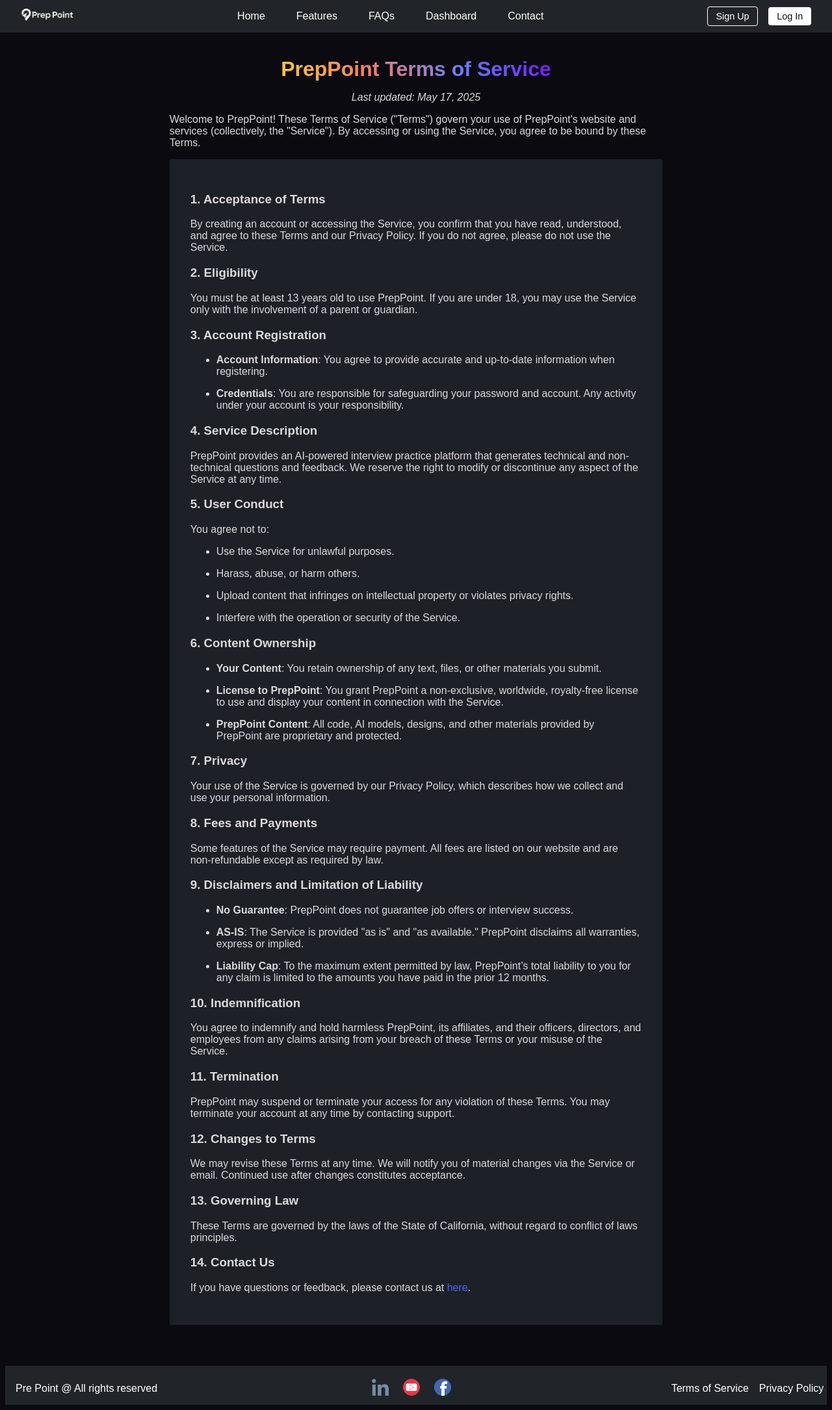
After one commit to ctwohofakit/Capstone_ch53, a Django app: page /terms in a window 1280 px wide. The commit adds this page. Shown: the whole page at 65% size. Run offline with Django 5.2, Linux system fonts and the light colour scheme; parts of the project's set-up code (start-up, migrations or seed data) failed here and were passed over.

Commit message:
term of service

```diff
--- a/accounts/models.py
+++ b/accounts/models.py
@@ -10,7 +10,6 @@
         if not email:
             raise ValueError("The Email field is required")
         email = self.normalize_email(email)
-        # If you still have a username column, default it to the email
         extra_fields.setdefault("username", email)
         user = self.model(email=email, **extra_fields)
         user.set_password(password)
--- a/interview/views.py
+++ b/interview/views.py
@@ -177,7 +177,7 @@
         f"Provide follow-up based on th user's response. do not mention any of these instruction to user"
     )
 
-    #store in the Databse
+
     InterviewConvo.objects.create(
         interview=interview, role="system", content=system_prompt
     )
--- a/pages/urls.py
+++ b/pages/urls.py
@@ -4,4 +4,6 @@
 urlpatterns=[
     path("", views.home_view, name="home"),
     path("contact",views.contact_view, name="contact"),
+    path("terms",views.terms_view, name="terms"),
+    path("privacy",views.privacy_view, name="privacy"),
 ]
--- a/pages/views.py
+++ b/pages/views.py
@@ -9,7 +9,11 @@
 def home_view(request):
     return render(request, "pages/home.html")
 
+def terms_view(request):
+    return render(request, "pages/terms.html")
 
+def privacy_view(request):
+    return render(request, "pages/privacy.html")
 
 def contact_view(request):
     if request.method == "POST":
--- a/static/css/default.css
+++ b/static/css/default.css
@@ -613,7 +613,7 @@
 } */
 
 
-footer{
+/* footer{
     bottom: 0;
     left: 0;
     width: 99%;
@@ -639,7 +639,7 @@
 
 
 .footer-center img{
-    width: 100px;
+    width: 2rem;
 }
 .right-footer{
     display: flex;
@@ -659,7 +659,7 @@
 .right-footer a:hover {
     color: whitesmoke;
     border-bottom:2px solid var(--primary);
-}
+} */
 
 @keyframes fadeCard {
 0% {
--- a/static/css/home.css
+++ b/static/css/home.css
@@ -235,3 +235,50 @@
   cursor: pointer;
   width: 100%;
 }
+
+footer{
+    bottom: 0;
+    left: 0;
+    width: 99%;
+    margin-top:0;
+    background: #212529;
+    padding: 0.6rem 1rem 0 1rem;
+    font-family: var(--DM-font);
+    display: flex;
+    justify-content: space-between;
+
+}
+.footer-center{
+    display: flex;
+    flex-direction: column;
+    justify-content: center;
+    align-items: center;
+}
+.socialmedia{
+    display: flex;
+    justify-content: space-between;
+    gap:1rem;
+}
+
+
+.footer-center img{
+    width: 2rem;
+}
+.right-footer{
+    display: flex;
+    justify-content: center;
+    align-items: center;
+    text-decoration: none;
+}
+.socialmedi-a,
+.right-footer a{
+    color: #fff;
+    text-decoration: none;
+    font-weight: 500;
+    padding: 0.5rem;
+}
+.socialmedi-a:hover,
+.right-footer a:hover {
+    color: whitesmoke;
+    border-bottom:2px solid var(--primary);
+}
--- /dev/null
+++ b/static/css/terms.css
@@ -0,0 +1,33 @@
+
+.term-section {
+    margin-top:5rem;
+    padding: 0 20% 5% 20%;
+    color:rgb(218, 218, 218);
+
+}
+
+
+.term-h1{
+    margin-top: 0;
+    display: inline-block;
+    background: linear-gradient(60deg,#ffcf30,#f87c6b,#647eff, #7812fd);
+    background-clip: text;
+    color: transparent;
+    margin-bottom: 0;
+
+}
+.term-content{
+    background: #1e2028;
+    padding:2rem;
+}
+
+.term-section a{
+    text-decoration: none;
+    color: rgb(61, 107, 233);
+}
+.term-section a:hover{
+    transform: scale(1.02);
+    padding:0 0 0.5rem 0;
+    border-bottom:2px solid #48bff7;
+    color: rgb(86, 190, 231);
+}
--- /dev/null
+++ b/templates/pages/terms.html
@@ -0,0 +1,118 @@
+{%extends "base.html"%}
+{%block title%}Home{%endblock title%}
+
+{%load static%}
+{% block css %}
+<link rel="stylesheet"href="{% static 'css/terms.css' %}">
+<link rel="stylesheet"href="{% static 'css/responsive.css' %}">
+{% endblock css %}
+
+
+{%block content%}
+
+<div class="term-section">
+   <div class="text-center"><h1 class="term-h1">PrepPoint Terms of Service</h1>
+    <p><em>Last updated: May 17, 2025</em></p></div>
+    <p>Welcome to PrepPoint! These Terms of Service ("Terms") govern your use of PrepPoint's website and services (collectively, the "Service"). By accessing or using the Service, you agree to be bound by these Terms.</p>
+
+    <div class="term-content">
+    <h3>1. Acceptance of Terms</h3>
+    <p>By creating an account or accessing the Service, you confirm that you have read, understood, and agree to these Terms and our Privacy Policy. If you do not agree, please do not use the Service.</p>
+
+    <h3>2. Eligibility</h3>
+    <p>You must be at least 13 years old to use PrepPoint. If you are under 18, you may use the Service only with the involvement of a parent or guardian.</p>
+
+    <h3>3. Account Registration</h3>
+    <ul>
+        <li>
+            <p><strong>Account Information</strong>: You agree to provide accurate and up-to-date information when registering.</p>
+        </li>
+        <li>
+            <p><strong>Credentials</strong>: You are responsible for safeguarding your password and account. Any activity under your account is your responsibility.</p>
+        </li>
+    </ul>
+    <h3>4. Service Description</h3>
+    <p>PrepPoint provides an AI-powered interview practice platform that generates technical and non-technical questions and feedback. We reserve the right to modify or discontinue any aspect of the Service at any time.</p>
+
+    <h3>5. User Conduct</h3>
+    <p>You agree not to:</p>
+    <ul>
+        <li>
+            <p>Use the Service for unlawful purposes.</p>
+        </li>
+        <li>
+            <p>Harass, abuse, or harm others.</p>
+        </li>
+        <li>
+            <p>Upload content that infringes on intellectual property or violates privacy rights.</p>
+        </li>
+        <li>
+            <p>Interfere with the operation or security of the Service.</p>
+        </li>
+    </ul>
+    <h3>6. Content Ownership</h3>
+    <ul>
+        <li>
+            <p><strong>Your Content</strong>: You retain ownership of any text, files, or other materials you submit.</p>
+        </li>
+        <li>
+            <p><strong>License to PrepPoint</strong>: You grant PrepPoint a non-exclusive, worldwide, royalty-free license to use and display your content in connection with the Service.</p>
+        </li>
+        <li>
+            <p><strong>PrepPoint Content</strong>: All code, AI models, designs, and other materials provided by PrepPoint are proprietary and protected.</p>
+        </li>
+    </ul>
+    <h3>7. Privacy</h3>
+    <p>Your use of the Service is governed by our Privacy Policy, which describes how we collect and use your personal information.</p>
+
+    <h3>8. Fees and Payments</h3>
+    <p>Some features of the Service may require payment. All fees are listed on our website and are non-refundable except as required by law.</p>
+    <h3>9. Disclaimers and Limitation of Liability</h3>
+    <ul>
+        <li>
+            <p><strong>No Guarantee</strong>: PrepPoint does not guarantee job offers or interview success.</p>
+        </li>
+        <li>
+            <p><strong>AS-IS</strong>: The Service is provided &quot;as is&quot; and &quot;as available.&quot; PrepPoint disclaims all warranties, express or implied.</p>
+        </li>
+        <li>
+            <p><strong>Liability Cap</strong>: To the maximum extent permitted by law, PrepPoint&rsquo;s total liability to you for any claim is limited to the amounts you have paid in the prior 12 months.</p>
+        </li>
+    </ul>
+    <h3>10. Indemnification</h3>
+    <p>You agree to indemnify and hold harmless PrepPoint, its affiliates, and their officers, directors, and employees from any claims arising from your breach of these Terms or your misuse of the Service.</p>
+    <h3>11. Termination</h3>
+    <p>PrepPoint may suspend or terminate your access for any violation of these Terms. You may terminate your account at any time by contacting support.</p>
+
+    <h3>12. Changes to Terms</h3>
+    <p>We may revise these Terms at any time. We will notify you of material changes via the Service or email. Continued use after changes constitutes acceptance.</p>
+
+    <h3>13. Governing Law</h3>
+    <p>These Terms are governed by the laws of the State of California, without regard to conflict of laws principles.</p>
+
+    <h3>14. Contact Us</h3>
+    <p>If you have questions or feedback, please contact us at <a href="{%url 'contact'%}">here</a>.</p>
+
+    </div>
+</div>
+
+<footer>
+    <p>Pre Point @ All rights reserved</p>
+    <div class="footer-center">
+        <div class="socialmedia">
+            <a href="https://linkein.com" class="socialmedia-a"><img  src="{%static '/img/linkein.png'%}"></a>
+            <a href="https://youtube.com" class="socialmedia-a"><img src="{%static '/img/youtube.png'%}"></a>
+            <a href="https://facebook.com"class="socialmedia-a"><img src="{%static '/img/facebook.png'%}"></a>
+
+        </div>
+    </div>
+    <div class="right-footer">
+        <a href="{%url 'terms'%}">Terms of Service</a>
+        <a href="{%url 'privacy'%}">Privacy Policy</a>
+    </div>
+
+</footer>
+
+
+
+{%endblock content%}
--- a/templates/registration/login.html
+++ b/templates/registration/login.html
@@ -27,9 +27,8 @@
 
   <hr>
   <div>
-    <a class="google-btn" href="{% url 'social:begin' 'google-oauth2' %}?next={{ request.path }}">
-      Log in with Google
-    </a>
+    <a class="google-btn" href="{% url 'social:begin' 'google-oauth2' %}?next={% url 'interview_list' %}">
+    <svg class="google-icon" xmlns="http://www.w3.org/2000/svg" viewBox="0 0 48 48" height="24px" width="24px"><path fill="white" d="M24 9.5c3.54 0 6.71 1.22 9.21 3.6l6.85-6.85C35.9 2.38 30.47 0 24 0 14.62 0 6.51 5.38 2.56 13.22l7.98 6.19C12.43 13.72 17.74 9.5 24 9.5z"/><path fill="white" d="M46.98 24.55c0-1.57-.15-3.09-.38-4.55H24v9.02h12.94c-.58 2.96-2.26 5.48-4.78 7.18l7.73 6c4.51-4.18 7.09-10.36 7.09-17.65z"/><path fill="white" d="M10.53 28.59c-.48-1.45-.76-2.99-.76-4.59s.27-3.14.76-4.59l-7.98-6.19C.92 16.46 0 20.12 0 24c0 3.88.92 7.54 2.56 10.78l7.97-6.19z"/><path fill="white" d="M24 48c6.48 0 11.93-2.13 15.89-5.81l-7.73-6c-2.15 1.45-4.92 2.3-8.16 2.3-6.26 0-11.57-4.22-13.47-9.91l-7.98 6.19C6.51 42.62 14.62 48 24 48z"/><path fill="none" d="M0 0h48v48H0z"/></svg>&nbsp;Log in with Google</a>
   </div>
 
     <div class="sign-btn">
--- a/templates/registration/signup.html
+++ b/templates/registration/signup.html
@@ -47,8 +47,11 @@
     <hr>
   <div>
     <a class="google-btn" href="{% url 'social:begin' 'google-oauth2' %}?next=/interview/list">
-      Sign up with Google
+     <svg class="google-icon" xmlns="http://www.w3.org/2000/svg" viewBox="0 0 48 48" height="24px" width="24px"><path fill="white" d="M24 9.5c3.54 0 6.71 1.22 9.21 3.6l6.85-6.85C35.9 2.38 30.47 0 24 0 14.62 0 6.51 5.38 2.56 13.22l7.98 6.19C12.43 13.72 17.74 9.5 24 9.5z"/><path fill="white" d="M46.98 24.55c0-1.57-.15-3.09-.38-4.55H24v9.02h12.94c-.58 2.96-2.26 5.48-4.78 7.18l7.73 6c4.51-4.18 7.09-10.36 7.09-17.65z"/><path fill="white" d="M10.53 28.59c-.48-1.45-.76-2.99-.76-4.59s.27-3.14.76-4.59l-7.98-6.19C.92 16.46 0 20.12 0 24c0 3.88.92 7.54 2.56 10.78l7.97-6.19z"/><path fill="white" d="M24 48c6.48 0 11.93-2.13 15.89-5.81l-7.73-6c-2.15 1.45-4.92 2.3-8.16 2.3-6.26 0-11.57-4.22-13.47-9.91l-7.98 6.19C6.51 42.62 14.62 48 24 48z"/><path fill="none" d="M0 0h48v48H0z"/></svg>&nbsp; Sign up with Google
     </a>
+  <!-- paths… -->
+
+
   </div>
 
     <div class="sign-btn">
```
Also changed, not shown: static/css/profile.css (+15 -0 lines), templates/pages/home.html (+5 -5 lines), templates/pages/privacy.html (added, +187 -0 lines), static/img/facebook.png (added), static/img/linkein.png (added), static/img/youtube.png (added).
